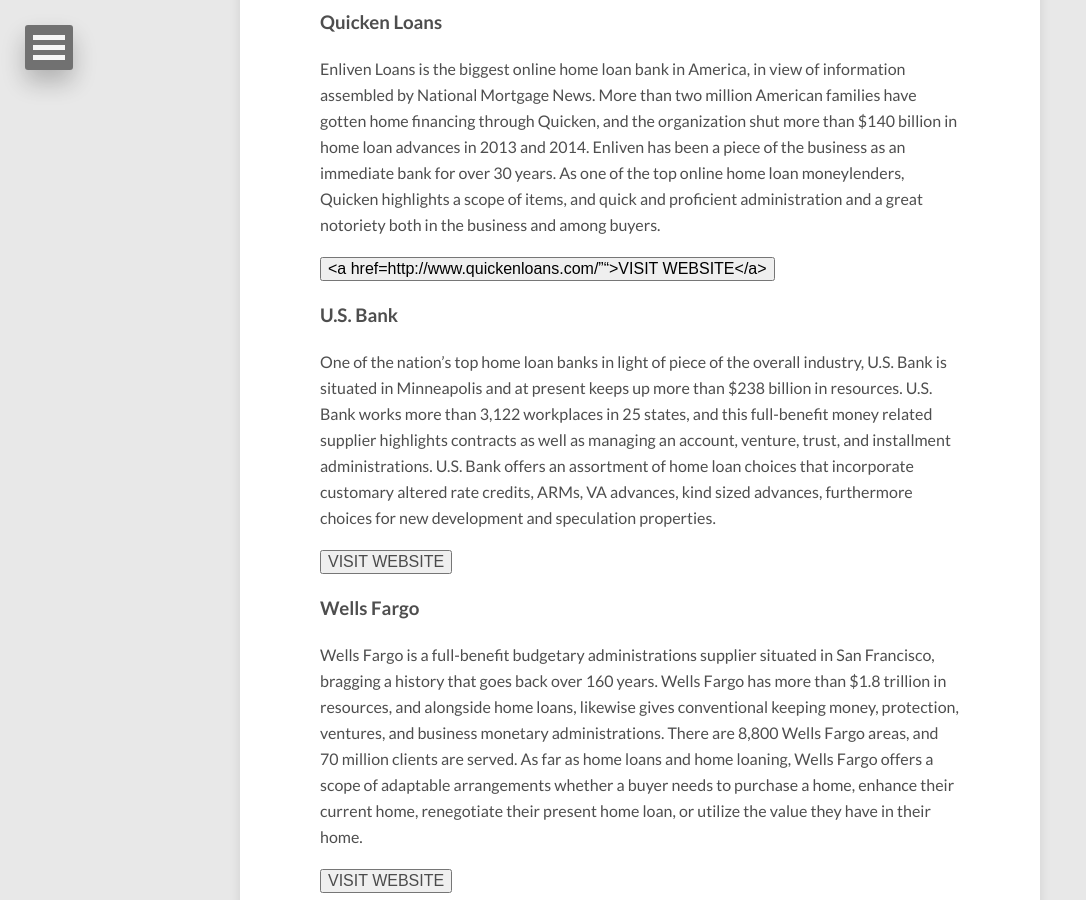
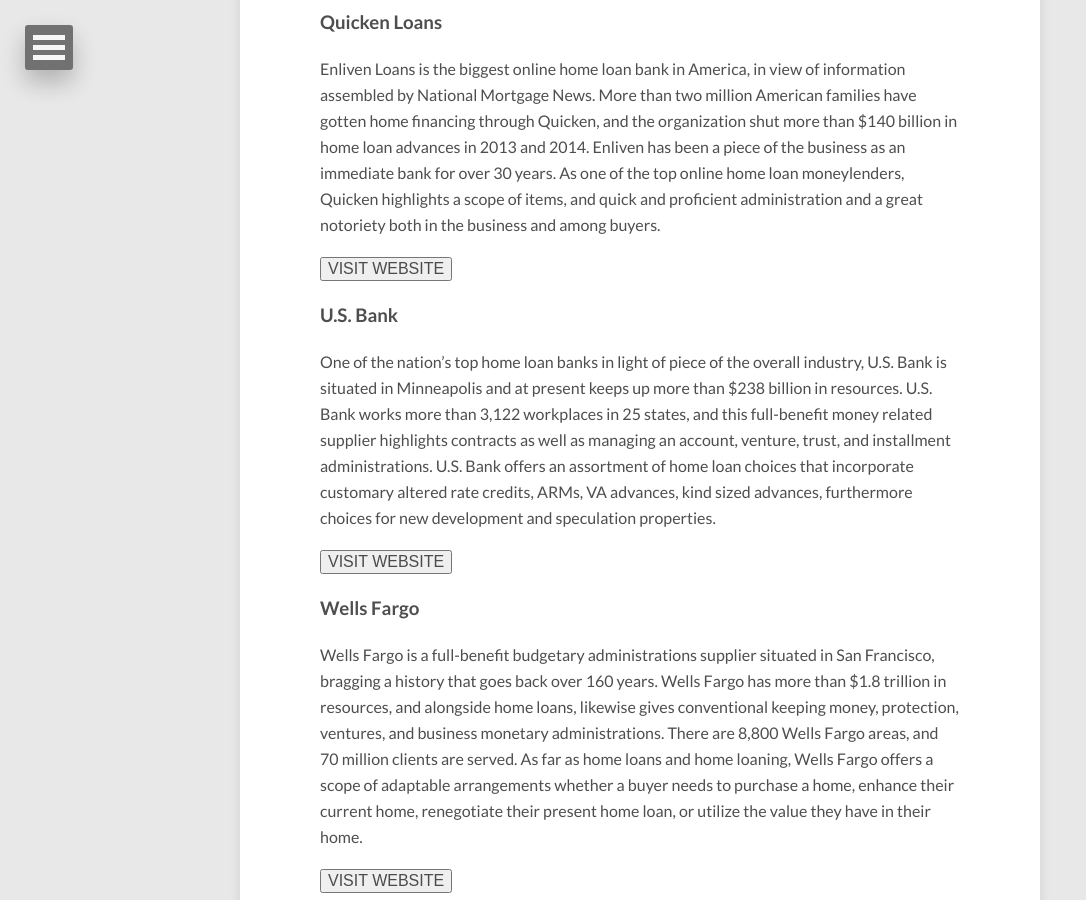
Before and after one commit to vivek1karna/topten, a Jekyll site: the page built from _posts/2013-08-16-code-highlighting-post.md, in a window 1280 px wide and 900 px high, scrolled down 2691 px. Shown: the whole window, without its empty margins (0-1086 px from the left). Built offline with Jekyll 4.4.1, drawn with Linux system fonts in a browser that asks for light colours; nearby versions of some CDN libraries; comment, search, counter and statistics services are not loaded.

Commit message:
Update 2013-08-16-code-highlighting-post.md

```diff
--- a/_posts/2013-08-16-code-highlighting-post.md
+++ b/_posts/2013-08-16-code-highlighting-post.md
@@ -53,7 +53,7 @@
 
 Enliven Loans is the biggest online home loan bank in America, in view of information assembled by National Mortgage News. More than two million American families have gotten home financing through Quicken, and the organization shut more than $140 billion in home loan advances in 2013 and 2014. Enliven has been a piece of the business as an immediate bank for over 30 years. As one of the top online home loan moneylenders, Quicken highlights a scope of items, and quick and proficient administration and a great notoriety both in the business and among buyers.
 
-<button><a href=http://www.quickenloans.com/"">VISIT WEBSITE</a></button>
+<button><a href="http://www.quickenloans.com/">VISIT WEBSITE</a></button>
 
 ### U.S. Bank
 
```
